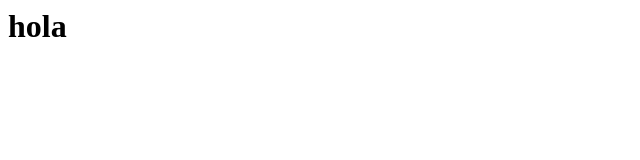
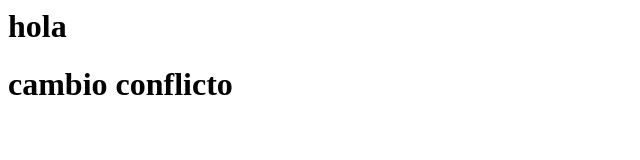
Before and after one commit to JuanRojasC/MisionTic-Desarrollo-de-Software-Reto-2, a plain HTML site: page index.html in a window 1280 px wide. Shown: the whole page, without its empty margins (0-640 px from the left). Drawn offline with Linux system fonts and the light colour scheme.

Commit message:
conflicto

```diff
--- a/index.html
+++ b/index.html
@@ -1,3 +1,4 @@
 <html>
 <h1>hola</h1>
+<h1>cambio conflicto</h1>
 </html>
```
